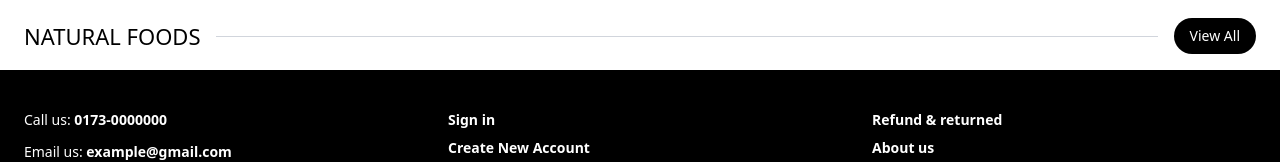
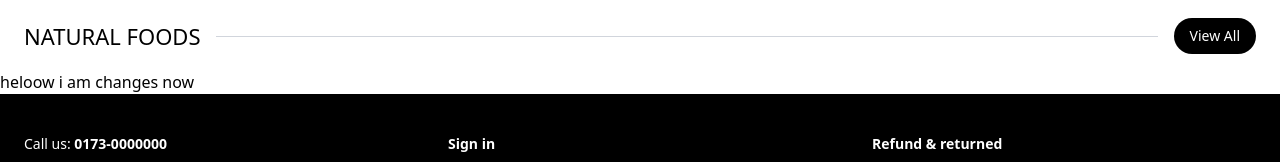
Before and after one commit to mamudulislam/E-com, a React (Vite) app: page / in a window 1280 px wide. Shown: the part 4400-4562 px from the top of the page. Built offline with nearby package versions, Linux system fonts and the light colour scheme.

Commit message:
git & netlify check

```diff
--- a/src/componentes/Home.jsx
+++ b/src/componentes/Home.jsx
@@ -274,6 +274,7 @@ const Home = () => {
                 <div className="flex-grow border-t border-gray-300 mx-4"></div>
                 <a className="px-4 py-2 text-white text-sm bg-secondary rounded-full bg-black" href="/category/natural-foods">View All</a>
             </div>
+            <h2>heloow i am changes now</h2>
         </>
     );
 };
```
